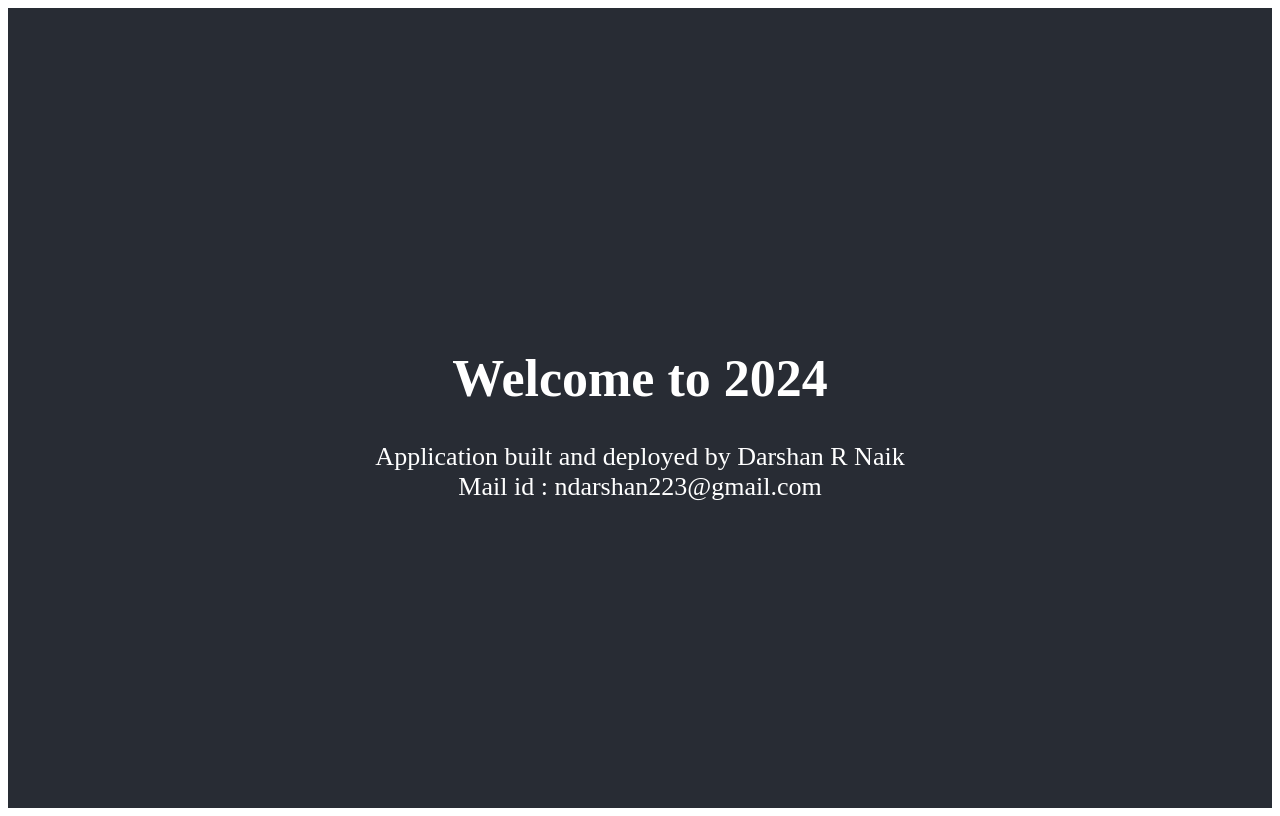
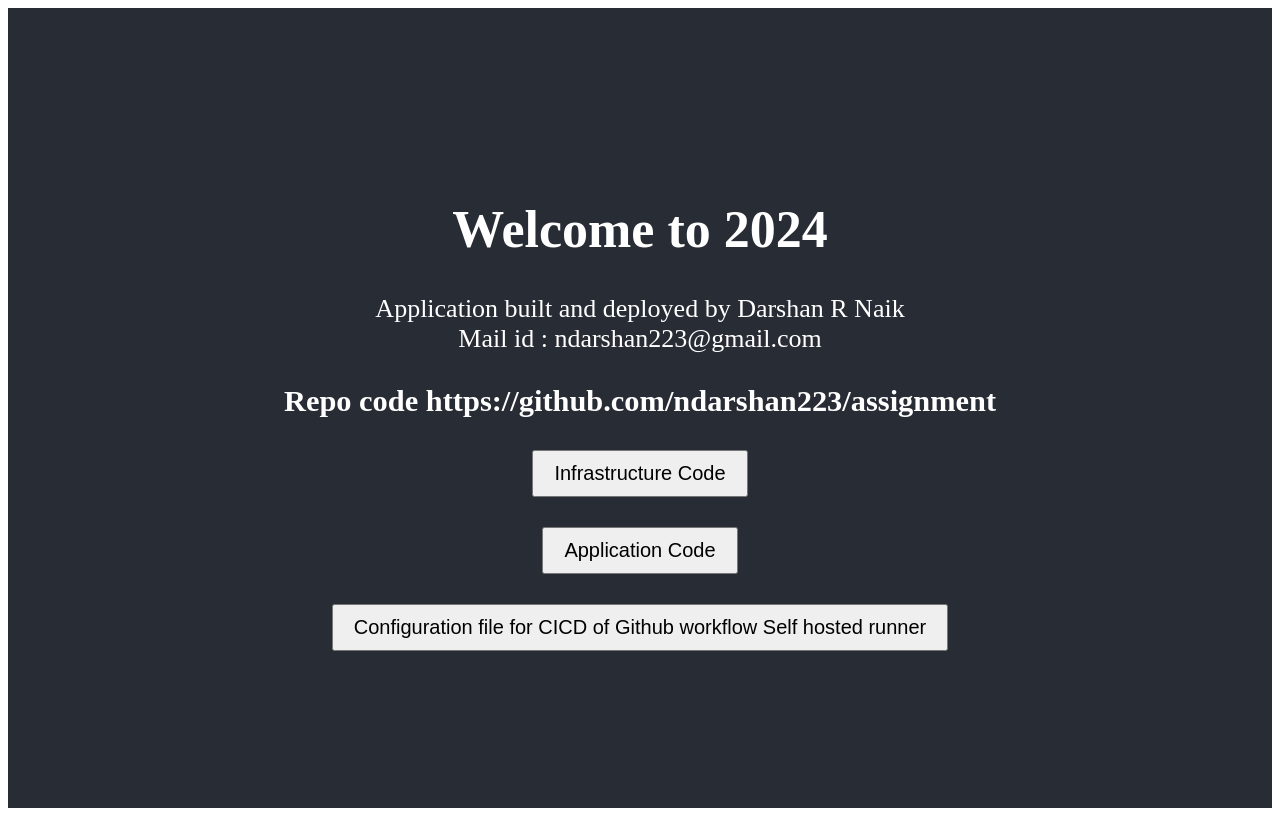
Before and after one commit to ndarshan223/react_with_terraform, a React (Create React App) app: page / in a window 1280 px wide. Built offline with nearby package versions, Linux system fonts and the light colour scheme.

Commit message:
added links

```diff
--- a/src/App.js
+++ b/src/App.js
@@ -8,6 +8,14 @@
 
         <t1> Application built and deployed by Darshan R Naik</t1>
         <t1>Mail id : ndarshan223@gmail.com</t1>
+        <h3> Repo code https://github.com/ndarshan223/assignment</h3>
+
+        <button style={{ fontSize: '20px', padding: '10px 20px' }} onClick={() => window.open("https://github.com/ndarshan223/assignment/blob/main/terraform/ec2.tf", "_blank")}>Infrastructure Code</button>
+        <br></br>
+
+        <button style={{ fontSize: '20px', padding: '10px 20px' }} onClick={() => window.open("https://github.com/ndarshan223/assignment", "_blank")}>Application Code</button>
+        <br></br>
+        <button style={{ fontSize: '20px', padding: '10px 20px' }} onClick={() => window.open("https://github.com/ndarshan223/assignment/blob/main/.github/workflows/cicd.yml", "_blank")}>Configuration file for CICD of Github workflow Self hosted runner</button>
 
 
       </header>
```
Also changed, not shown: 1 other file (tests, documents, lock files or other folders).
